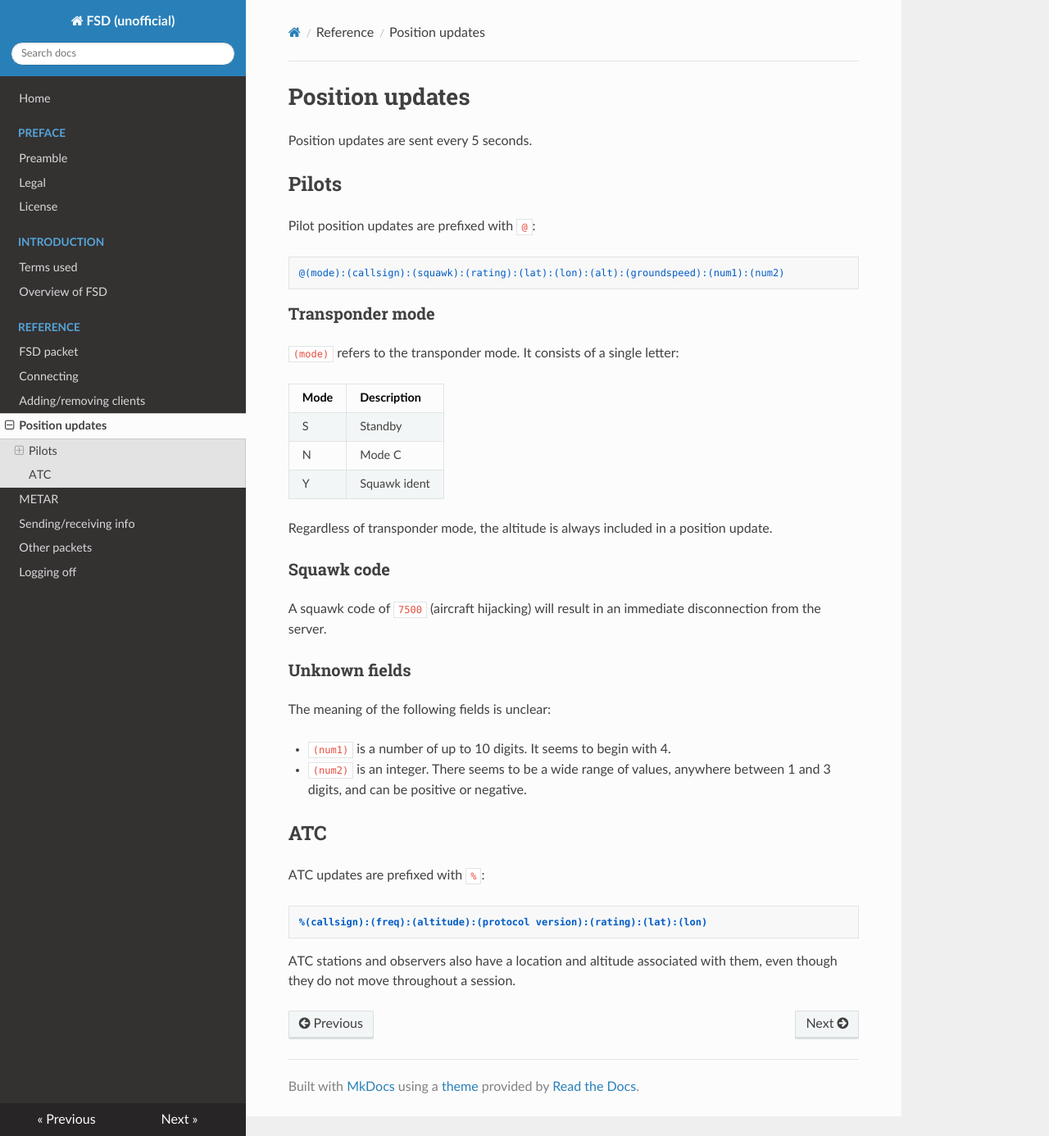
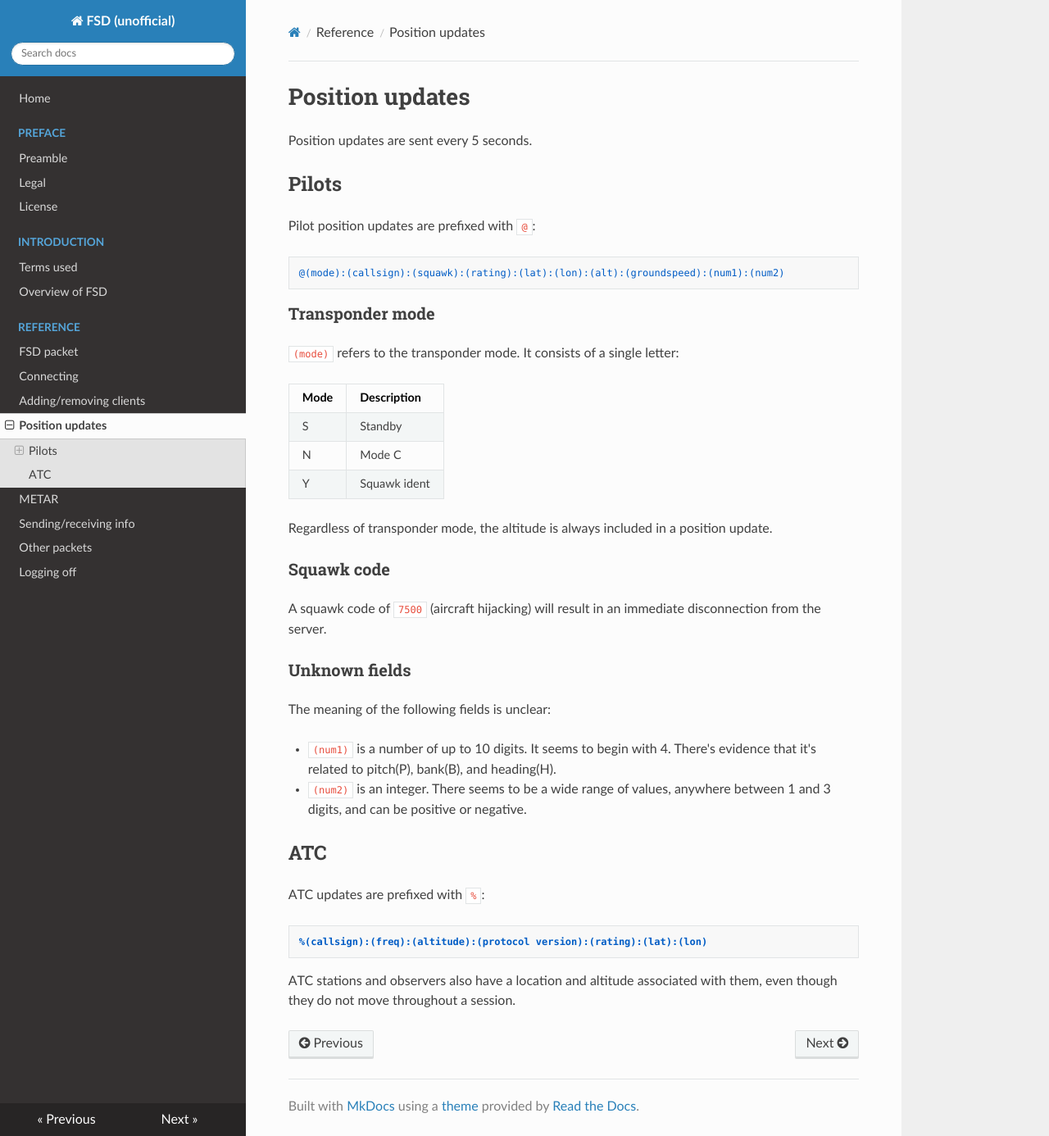
Before and after one commit to norrisng/fsd-doc, an MkDocs documentation site: the page built from docs/api/pos.md, in a window 1280 px wide and 1386 px high. Shown: the whole window at 82% size. Built offline with MkDocs 1.6.1, drawn with Linux system fonts in a browser that asks for light colours; nearby versions of some CDN libraries; old or Windows-style settings are respelled for this version of MkDocs.

Commit message:
Added a possible meaning of a fields

```diff
--- a/docs/api/pos.md
+++ b/docs/api/pos.md
@@ -32,7 +32,7 @@ A squawk code of `7500` (aircraft hijacking) will result in an immediate disconn
 
 The meaning of the following fields is unclear:
 
-* `(num1)` is a number of up to 10 digits.  It seems to begin with 4.
+* `(num1)` is a number of up to 10 digits.  It seems to begin with 4. There's evidence that it's related to pitch(P), bank(B), and heading(H).
 * `(num2)` is an integer. There seems to be a wide range of values, anywhere between 1 and 3 digits, and can be positive or negative.
 
 
```
